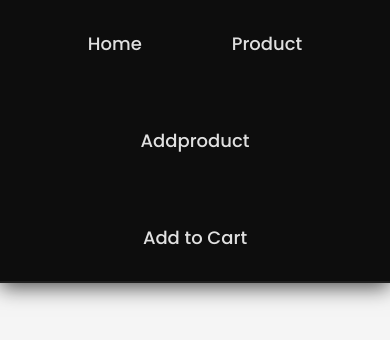
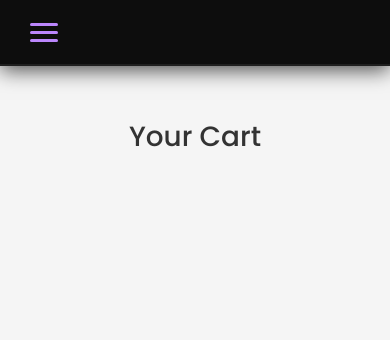
Before and after one commit to Barad52/Product-Management-App, a React (Vite) app: page /addcart in a window 390 px wide. Shown: the top 340 px of the page. Built offline with nearby package versions, Linux system fonts and the light colour scheme.

Commit message:
Add responsive navbar toggle and update styles

```diff
--- a/src/Component/Navbar.jsx
+++ b/src/Component/Navbar.jsx
@@ -1,16 +1,30 @@
-
-import React from 'react';
+import React, { useState } from 'react';
 import { Link } from 'react-router-dom';
 import './Style.css';
 
 const Navbar = () => {
+  const [isOpen, setIsOpen] = useState(false);
+
+  const toggleNavbar = () => {
+    setIsOpen(!isOpen);
+  };
+
   return (
-    <div className="navbar">
-      <Link to={'/'}>Home</Link>
-      <Link to={'/product'}>Product</Link>
-      <Link to={'/addproduct'}>Addproduct</Link>
-      <Link to={'/addcart'}>Add to Cart</Link>
-    </div>
+    <nav className="navbar">
+      <div className="navbar-toggle" onClick={toggleNavbar}>
+
+        <div className="bar"></div>
+        <div className="bar"></div>
+        <div className="bar"></div>
+      </div>
+
+      <div className={`navbar-links ${isOpen ? 'active' : ''}`}>
+        <Link to={'/'} onClick={() => setIsOpen(false)}>Home</Link>
+        <Link to={'/product'} onClick={() => setIsOpen(false)}>Product</Link>
+        <Link to={'/addproduct'} onClick={() => setIsOpen(false)}>Addproduct</Link>
+        <Link to={'/addcart'} onClick={() => setIsOpen(false)}>Add to Cart</Link>
+      </div>
+    </nav>
   );
 };
 
--- a/src/Component/Style.css
+++ b/src/Component/Style.css
@@ -37,14 +37,13 @@
    width: 100%;
    height: 100%;
    background: rgba(187, 134, 252, 0);
-   /* transparent by default */
    transition: background 0.4s ease;
    z-index: -1;
  }
 
  .navbar a:hover::before {
    background: rgba(187, 134, 252, 0.15);
-   /* soft hover background */
+
  }
 
  .navbar a:hover {
@@ -64,6 +63,75 @@
    text-align: center;
    transition: transform 0.3s ease;
  }
+
+
+.navbar-toggle {
+  display: none;
+  flex-direction: column;
+  justify-content: space-around;
+  width: 28px;
+  height: 24px;
+  cursor: pointer;
+  z-index: 1100;
+}
+
+
+.navbar-toggle .bar {
+  width: 100%;
+  height: 3px;
+  background-color: #bb86fc;
+  border-radius: 2px;
+  transition: all 0.3s ease;
+}
+
+
+.navbar-links {
+  display: flex;
+  gap: 50px;
+  align-items: center;
+}
+
+
+@media (max-width: 768px) {
+  .navbar {
+    justify-content: space-between;
+    padding: 20px 30px;
+    gap: 0;
+  }
+
+
+  .navbar-toggle {
+    display: flex;
+  }
+
+
+  .navbar-links {
+    display: none;
+    position: fixed;
+    top: 70px;
+    left: 0;
+    width: 100%;
+    background: #0d0d0d;
+    flex-direction: column;
+    gap: 0;
+    padding: 20px 0;
+    border-top: 2px solid #1f1f1f;
+    box-shadow: 0 4px 20px rgba(0, 0, 0, 0.7);
+    z-index: 1000;
+  }
+
+  .navbar-links.active {
+    display: flex;
+  }
+
+
+  .navbar-links a {
+    padding: 15px 20px;
+    border-bottom: 1px solid #1f1f1f;
+    font-size: 20px;
+  }
+}
+
 
  .page-container:hover {
    box-shadow: 0 15px 30px rgba(100, 100, 200, 0.3);
```
